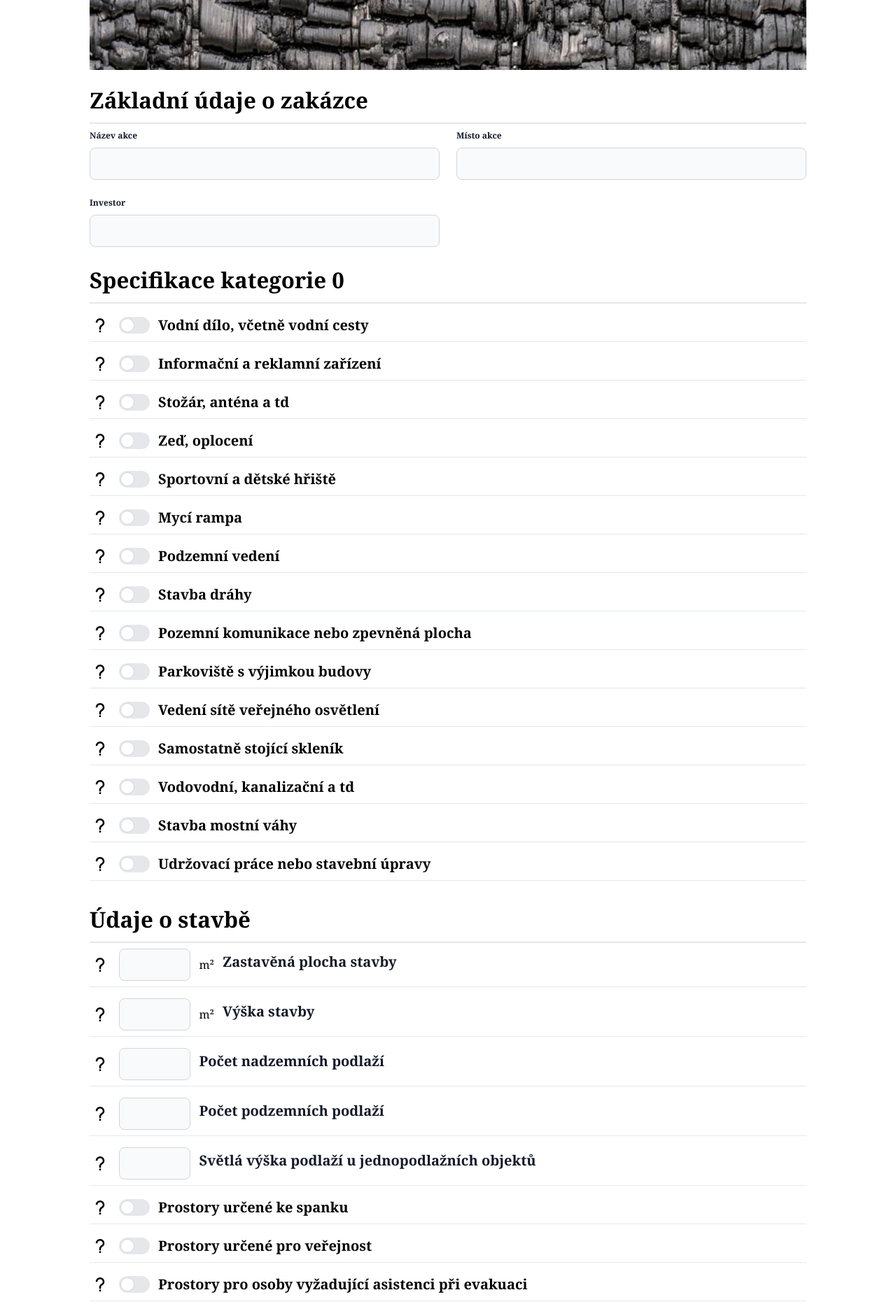
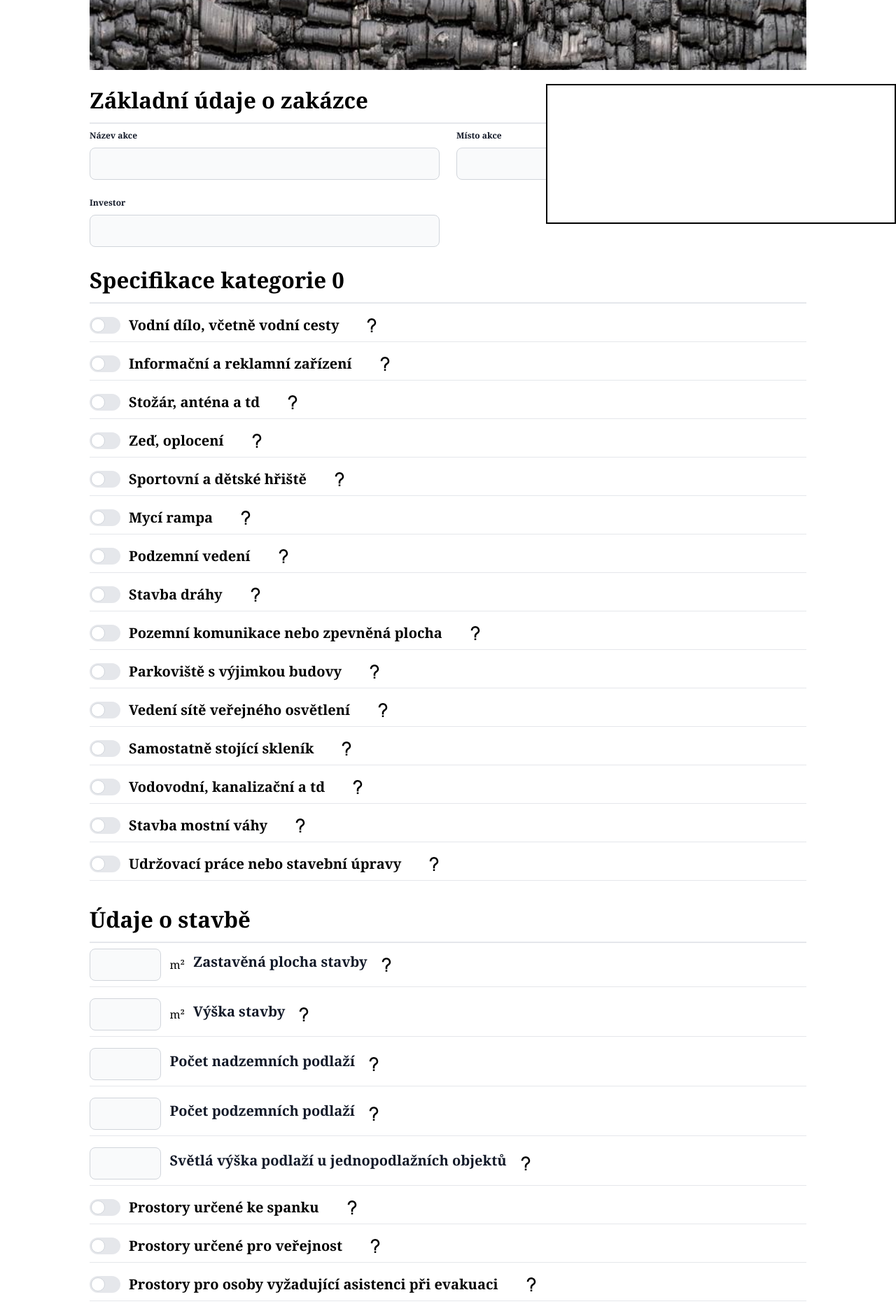
Before and after one commit to happycrying/fire-calculations-github, a React (Vite) app: page /category in a window 1280 px wide. Shown: the part 100-1974 px from the top of the page at 70% size. Built offline with nearby package versions, Linux system fonts and the light colour scheme.

Commit message:
minor changes

```diff
--- a/src/pages/category/Category.tsx
+++ b/src/pages/category/Category.tsx
@@ -217,8 +217,11 @@ const Category = () => {
     }
   }
 
+  console.log(basicInfo);
+
   return (
     <div className="flex flex-col w-[80%] self-center mb-7">
+      <div className="z-1 fixed right-0 w-[500px] h-[200px] bg-white border-black border-2"></div>
 
       {/*--Základní údaje o zakázce--*/}
       <h2 className="text-3xl font-extrabold border-b-2 pb-2 mb-2">Základní údaje o zakázce</h2>
@@ -248,14 +251,15 @@ const Category = () => {
       <h2 className="text-3xl font-extrabold border-b-2 pb-2 mb-4">Specifikace kategorie 0</h2>
       {Object.keys(categoryZeroInputs).map((name) =>(
         <div className="flex items-center gap-3 border-b-[1px] pb-2 mb-4">
-          <Tooltip className="rounded-none text-m" content={categoryDescriptions.full[name as keyof typeof categoryZeroInputs]} style="light" animation="duration-300">
-            <Icon name="questionMark" size={ 30 }/>
-          </Tooltip>
+
           <Switch
             isOn={categoryZeroInputs[name as keyof typeof categoryZeroInputs]}
             handleToggle={() => setCategoryZeroInputs({...categoryZeroInputs, [name as keyof typeof categoryZeroInputs]:!categoryZeroInputs[name as keyof typeof categoryZeroInputs]})}
           />
           <span className="text-xl font-bold mr-5">{categoryDescriptions.short[name as keyof typeof categoryZeroInputs]}</span>
+          <Tooltip className="rounded-none text-m" content={categoryDescriptions.full[name as keyof typeof categoryZeroInputs]} style="light" animation="duration-300">
+            <Icon name="questionMark" size={ 30 }/>
+          </Tooltip>
         </div>
       ))}
       {/*-----------------------------*/}
@@ -265,9 +269,7 @@ const Category = () => {
       <h2 className="text-3xl font-extrabold border-b-2 pb-2 mb-2 pt-4">Údaje o stavbě</h2>
       {Object.keys(buildingInfo).map((name) =>(
         <div className="flex items-center gap-3 border-b-[1px] pb-2 mb-4">
-          <Tooltip className="rounded-none text-m" content={categoryDescriptions.full[name as keyof typeof buildingInfo]} style="light" animation="duration-300">
-            <Icon name="questionMark" size={ 30 }/>
-          </Tooltip>
+
           {(name === "sleepPlaces" || name === "asistancePlaces" || name === "publicPlaces") ? <><Switch
             isOn={buildingInfo[name as keyof typeof buildingInfo] as boolean}
             handleToggle={() => setBuildingInfo({...buildingInfo, [name as keyof typeof buildingInfo]:!buildingInfo[name as keyof typeof buildingInfo]})}
@@ -280,7 +282,9 @@ const Category = () => {
             {name === "area" || name === "buildingHeight" ? "m²" : <></>}
             <label htmlFor={name} className={`block mb-2 text-xl font-semibold text-gray-900`}>{categoryDescriptions.full[name as keyof typeof buildingInfo]}</label>
           </>}
-
+          <Tooltip className="rounded-none text-m" content={categoryDescriptions.full[name as keyof typeof buildingInfo]} style="light" animation="duration-300">
+            <Icon name="questionMark" size={ 30 }/>
+          </Tooltip>
         </div>
       ))}
       {/*----------------------------*/}
@@ -289,10 +293,11 @@ const Category = () => {
       <h2 className="text-3xl font-extrabold border-b-2 pb-2 mb-2 pt-4">Specifikace stavby</h2>
       {Object.keys(buildingSpecification).map((name) =>(
         <div className="flex items-center gap-3 border-b-[1px] pb-2 mb-4">
+
+          {generateInputFields(name)}
           <Tooltip className="rounded-none text-m" content={categoryDescriptions.full[name as keyof typeof buildingSpecification]} style="light" animation="duration-300">
             <Icon name="questionMark" size={ 30 }/>
           </Tooltip>
-          {generateInputFields(name)}
         </div>
       ))}
       {/*--------------------------------*/}
```
